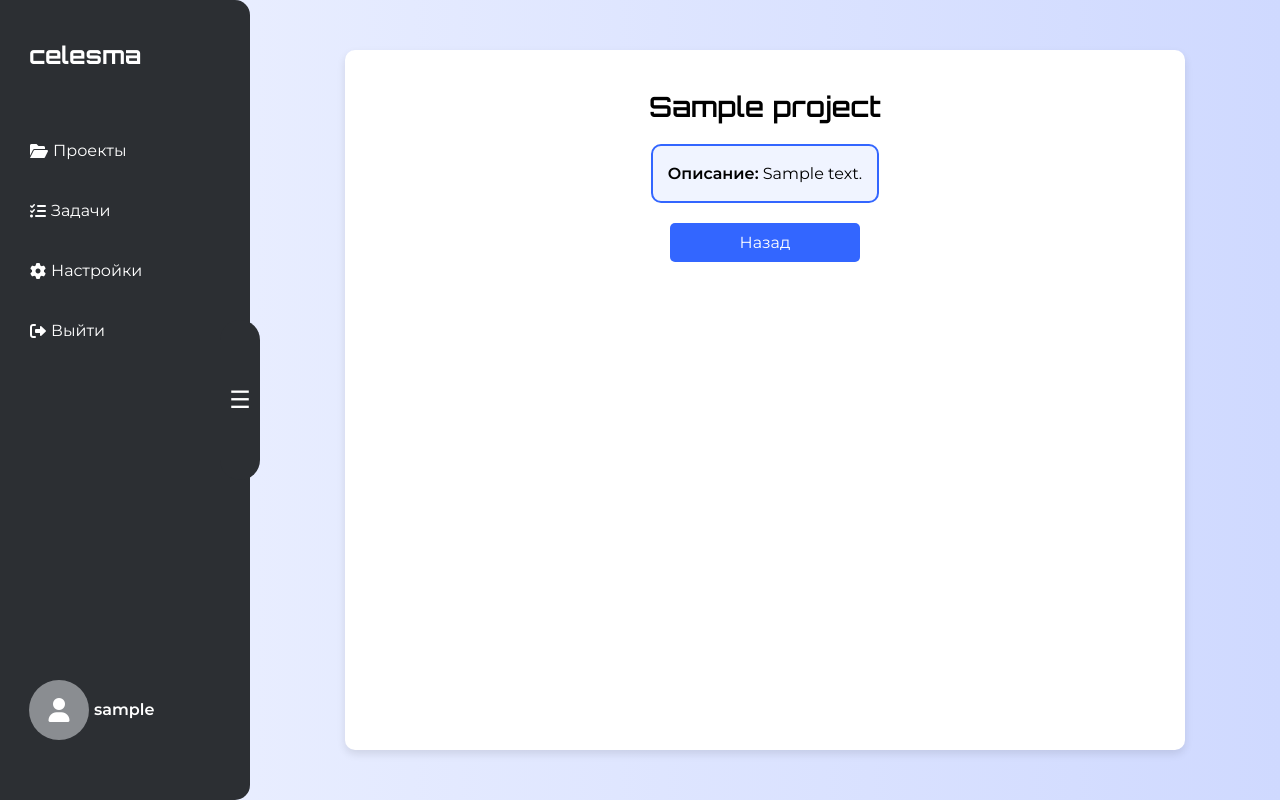
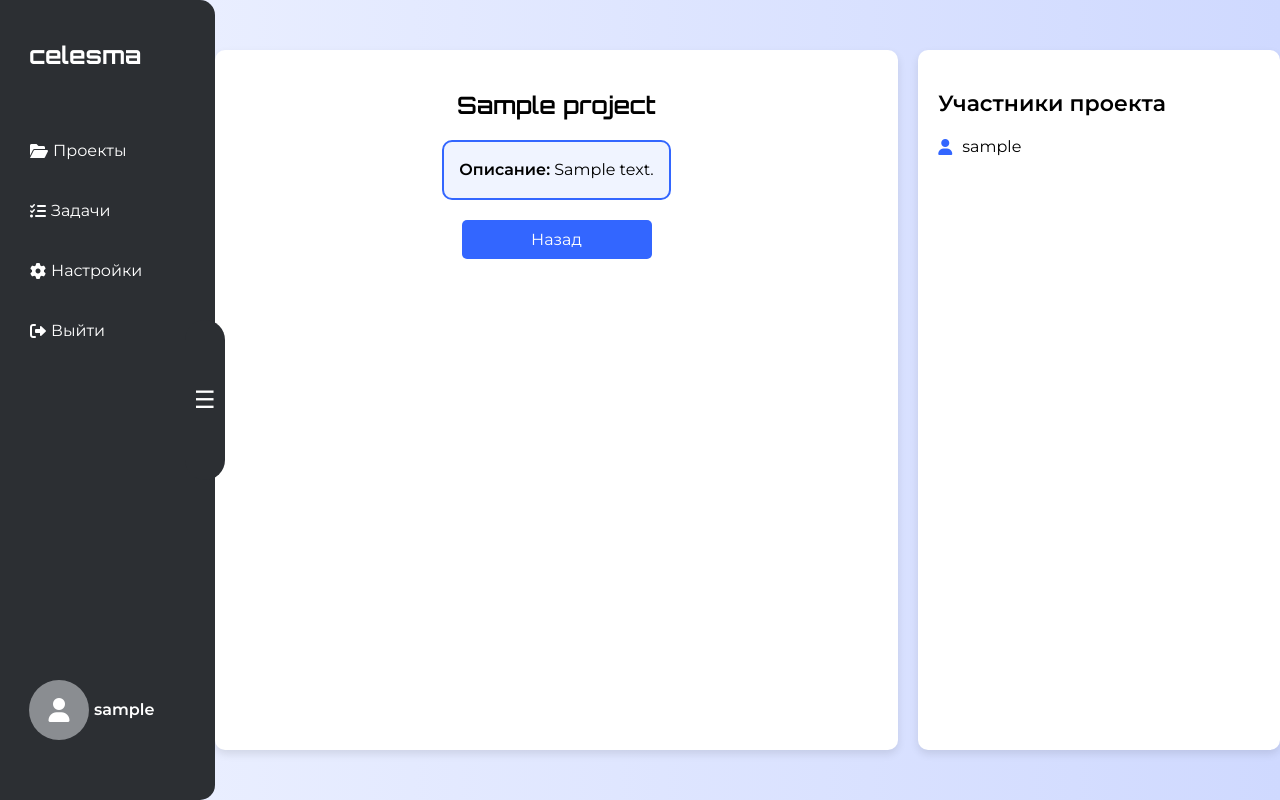
Before and after one commit to dispixxx/CelesmaProject, a Spring Boot app: page /projects/view/1 in a window 1280 px wide. Run offline with Spring Boot 4, Linux system fonts and the light colour scheme; a user stored in the database is signed in; tables that the repository leaves empty hold one stand-in row (values such as "Sample post"); some of the project's set-up classes (security, data sources, template engines, error pages and the like) are left out, and stand-ins take their place; some libraries are stand-ins or nearby versions; some web fonts are replaced.

Commit message:
project viewer with members in project project_view.html

```diff
--- a/src/main/java/com/disp/learnspringsecurity/controller/ContentController.java
+++ b/src/main/java/com/disp/learnspringsecurity/controller/ContentController.java
@@ -63,18 +63,34 @@
         return "register";
     }
 
-    @GetMapping("/dashboard")
+    /*@GetMapping("/dashboard")
     public String getUserProjects(Model model) {
         String username = authenticationFacade.getAuthenticatedUsername();
         List<Project> userProjects = projectService.getProjectsByParticipant(username);
         model.addAttribute("projects", userProjects);
+        return "dashboard";
+    }*/
+
+    @GetMapping("/dashboard")
+    public String getUserProjects(Model model) {
+        String username = authenticationFacade.getAuthenticatedUsername();
+        List<Project> userProjects = projectService.getProjectsByMember(username);
+        model.addAttribute("projects", userProjects);
         return "dashboard"; // Убедись, что название шаблона совпадает
     }
+
+    /*@GetMapping("/projects/view/{id}")
+    public String viewProject(@PathVariable Long id, Model model) {
+        Project project = projectService.getProjectById(id);
+        model.addAttribute("project", project);
+        return "project_view";
+    }*/
 
     @GetMapping("/projects/view/{id}")
     public String viewProject(@PathVariable Long id, Model model) {
         Project project = projectService.getProjectById(id);
         model.addAttribute("project", project);
+        model.addAttribute("members", project.getMembers());
         return "project_view";
     }
 
--- a/src/main/resources/templates/home_user.html
+++ b/src/main/resources/templates/home_user.html
@@ -134,6 +134,11 @@
         }
 
         .user-name {
+            max-width: 130px; /* Ограничивает ширину */
+            white-space: nowrap; /* Запрещает перенос текста */
+            overflow: hidden; /* Обрезает текст */
+            text-overflow: ellipsis; /* Добавляет "..." */
+            display: inline-block;
             padding-left: 5px;
             margin-right: 10px;
             font-size: 16px;
--- a/src/main/resources/templates/project_view.html
+++ b/src/main/resources/templates/project_view.html
@@ -12,14 +12,12 @@
   <style>
     body {
       font-family: 'Montserrat', sans-serif;
-      /*background: linear-gradient(to bottom, #ffffff, #cce0ff);*/
       background: linear-gradient(to right, #eef2ff, #cfd9ff);
       margin: 0;
       padding: 0;
       display: flex;
     }
 
-    /*SIDEBAR*/
     .sidebar {
       width: 250px;
       background-color: #2C2F33;
@@ -43,7 +41,6 @@
 
     .sidebar h2 {
       padding-left: 9px;
-      /*margin-top: 0;*/
       transition: opacity 0.3s;
       font-family: "Orbitron", serif;
       font-optical-sizing: auto;
@@ -57,7 +54,6 @@
     .sidebar ul {
       list-style-type: none;
       padding: 0;
-      /*margin-top: 30px;*/
       transition: width 0.3s ease-in-out, height 0.3s ease-in-out, font-size 0.3s ease-in-out, 0.3s ease-in-out;
     }
 
@@ -70,7 +66,7 @@
       margin: 30px 0;
       display: flex;
       align-items: center;
-      min-height:30px; /*Чтобы иконки не прыгали при сворачивании*/
+      min-height: 30px;
     }
 
     .sidebar ul li a {
@@ -80,38 +76,32 @@
       display: inline-flex;
       align-items: center;
       gap: 5px;
-      /*width: auto; !* Убираем растяжение *!*/
-      padding: 5px 10px; /* Добавляем немного отступов для удобного клика */
-      border-radius: 5px; /* Скругление при наведении */
-      width: 100%; /*Заполнить всю область сайдбара*/
-
+      padding: 5px 10px;
+      border-radius: 5px;
+      width: 100%;
     }
 
     .sidebar ul li a:hover {
-      background-color: rgba(255, 255, 255, 0.1); /* Эффект при наведении */
+      background-color: rgba(255, 255, 255, 0.1);
       padding: 5px 10px;
     }
 
-    .sidebar.collapsed ul li a:hover{
+    .sidebar.collapsed ul li a:hover {
       padding: 5px 5px 5px 10px;
     }
 
     .sidebar span {
       transition: opacity 0.3s ease, visibility 0.3s ease;
       display: inline-block;
-      min-height: 20px; /* Устанавливаем высоту, чтобы текст не исчезал полностью */
+      min-height: 20px;
       white-space: nowrap;
       visibility: visible;
     }
+
     .sidebar.collapsed span {
-      /*left: 5px;*/
       opacity: 0;
       width: 0;
       visibility: hidden;
-    }
-    .sidebar.collapsed span::after {
-      content: "";
-      display: none;
     }
 
     .user-container {
@@ -130,6 +120,11 @@
     }
 
     .user-name {
+      max-width: 130px; /* Ограничивает ширину */
+      white-space: nowrap; /* Запрещает перенос текста */
+      overflow: hidden; /* Обрезает текст */
+      text-overflow: ellipsis; /* Добавляет "..." */
+      display: inline-block;
       padding-left: 5px;
       margin-right: 10px;
       font-size: 16px;
@@ -162,15 +157,15 @@
     }
 
     .user-icon:hover {
-      background-color: rgba(255, 255, 255, 0.1); /* Эффект при наведении */
+      background-color: rgba(255, 255, 255, 0.1);
     }
 
     .toggle-btn {
       position: absolute;
       top: 50%;
-      right: -10px; /* Увеличиваем отступ от сайдбара */
-      width: 40px; /* Делаем кнопку более вытянутой */
-      height: 20vh; /* Увеличиваем высоту для овальной формы */
+      right: -10px;
+      width: 40px;
+      height: 20vh;
       background: #2C2F33;
       border: none;
       font-size: 24px;
@@ -178,7 +173,7 @@
       color: white;
       transform: translateY(-50%);
       padding: 10px;
-      border-radius: 30px; /* Делаем кнопку овальной */
+      border-radius: 30px;
       display: flex;
       align-items: center;
       justify-content: center;
@@ -186,19 +181,24 @@
     }
 
     .sidebar.collapsed .toggle-btn {
-      right: -10px; /* Двигаем кнопку дальше при свернутом сайдбаре */
+      right: -10px;
     }
-    /*SIDEBAR*/
+
+    .main-content {
+      display: flex;
+      gap: 20px;
+      width: 100%;
+      max-width: 1200px;
+      margin: 50px auto;
+    }
 
     .container {
-      width: 80%;
-      max-width: 800px;
+      flex: 2;
       background: white;
       padding: 20px;
-      margin: 50px auto; /* Центрируем контейнер */
       border-radius: 10px;
       box-shadow: 0 4px 8px rgba(0, 0, 0, 0.1);
-      text-align: center; /* Центрируем текст внутри */
+      text-align: center;
     }
 
     h1 {
@@ -206,8 +206,9 @@
       font-optical-sizing: auto;
       font-style: normal;
       text-align: center; /* Центрируем заголовок */
-      font-size: 28px;
+      font-size: 24px;
       font-weight: 600;
+      margin-top: 20px;
       margin-bottom: 20px;
     }
 
@@ -218,15 +219,50 @@
       border-radius: 10px;
       background-color: #f0f4ff; /* Легкий фон */
       display: inline-block;
-      /*text-align: left; !* Выравнивание текста внутри *!*/
       text-align: justify; /* Выравнивание по ширине */
       max-width: 90%;
     }
 
     .project-info p {
+
       margin: 0;
       font-size: 16px;
       line-height: 1.6;
+    }
+
+    .members-container {
+      flex: 1;
+      background: white;
+      padding: 20px;
+      border-radius: 10px;
+      box-shadow: 0 4px 8px rgba(0, 0, 0, 0.1);
+    }
+
+    .members-section {
+      text-align: left;
+    }
+
+    .members-section h2 {
+      font-size: 22px;
+      font-weight: 600;
+      margin-top: 20px;
+      margin-bottom: 20px;
+    }
+
+    .members-list {
+      list-style-type: none;
+      padding: 0;
+    }
+
+    .members-list li {
+      display: flex;
+      align-items: center;
+      margin-bottom: 10px;
+    }
+
+    .members-list li i {
+      margin-right: 10px;
+      color: #3366ff;/*Цвет должен быть взависимости от роли(Администратор - красный, Модератор-зеленый, Участник-синий(#3366ff)*/
     }
 
     .back-btn {
@@ -241,10 +277,6 @@
       text-align: center;
       width: 150px;
     }
-
-    /*.back-btn:hover {*/
-    /*  background: #2851a3;*/
-    /*}*/
 
     button:hover {
       background-color: #2563eb;
@@ -265,23 +297,38 @@
   </ul>
   <div class="user-container">
     <span class="user-name" sec:authentication="name"></span>
-    <a href="user/home" class="user-icon">
+    <a href="/user/home" class="user-icon">
       <i class="fas fa-user"></i>
     </a>
   </div>
 </div>
 
-<div class="container">
-  <h1 th:text="${project.name}">Название проекта</h1>
+<div class="main-content">
+  <div class="container">
+    <h1 th:text="${project.name}">Название проекта</h1>
 
-  <div class="project-info">
-    <p><strong>Описание:</strong> <span th:text="${project.description}"></span></p>
-<!--    <p><strong>Дата создания:</strong> <span th:text="${project.createdAt}"></span></p>-->
-<!--    <p><strong>Статус:</strong> <span th:text="${project.status}"></span></p>-->
+    <div class="project-info">
+      <p><strong>Описание:</strong> <span th:text="${project.description}"></span></p>
+    </div>
+
+    <a href="/dashboard" class="back-btn">Назад</a>
   </div>
 
-  <a href="/dashboard" class="back-btn">Назад</a>
+  <div class="members-container">
+    <div class="members-section">
+      <h2>Участники проекта</h2>
+      <ul class="members-list">
+        <li th:each="member : ${members}">
+          <i class="fas fa-user"></i> <span th:text="${member.username}"></span>
+        </li>
+      </ul>
+    </div>
+  </div>
 </div>
+
+<!--  <a href="/dashboard" class="back-btn">Назад</a>-->
+</div>
+
 <script>
   document.addEventListener("DOMContentLoaded", function () {
     let sidebar = document.querySelector(".sidebar");
--- a/src/main/resources/templates/register.html
+++ b/src/main/resources/templates/register.html
@@ -79,11 +79,6 @@
             background-color: #3366ff;
             color: white;
             font-size: 20px; /* Увеличенный размер шрифта */
-
-            /*padding: 20px;*/
-            /*background-color: #3366ff;*/
-            /*color: white;*/
-            /*font-size: 16px;*/
             width: 100%;
             position: fixed;
             bottom: 0;
--- a/src/main/resources/templates/user_projects.html
+++ b/src/main/resources/templates/user_projects.html
@@ -1,3 +1,4 @@
+<!--
 <!DOCTYPE html>
 <html xmlns:th="http://www.thymeleaf.org">
 <head>
@@ -12,3 +13,4 @@
 </ul>
 </body>
 </html>
+-->
```
Also changed, not shown: src/main/java/com/disp/learnspringsecurity/controller/ProjectController.java (+0 -25 lines), src/main/java/com/disp/learnspringsecurity/model/Project.java (+12 -14 lines), src/main/java/com/disp/learnspringsecurity/model/ProjectService.java (+21 -4 lines), src/main/java/com/disp/learnspringsecurity/repo/ProjectRepository.java (+6 -1 lines), src/main/resources/templates/dashboard.html (+9 -76 lines), src/main/resources/templates/project_form.html (+10 -5 lines).
